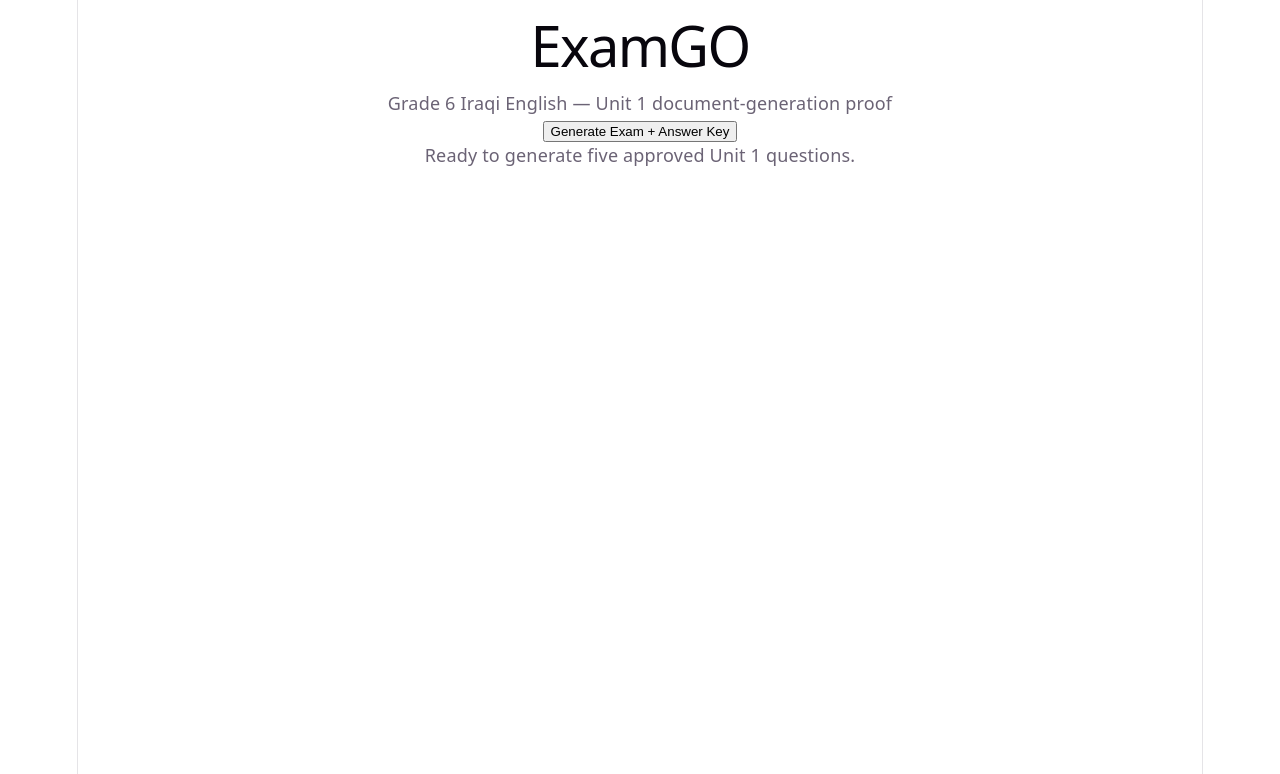
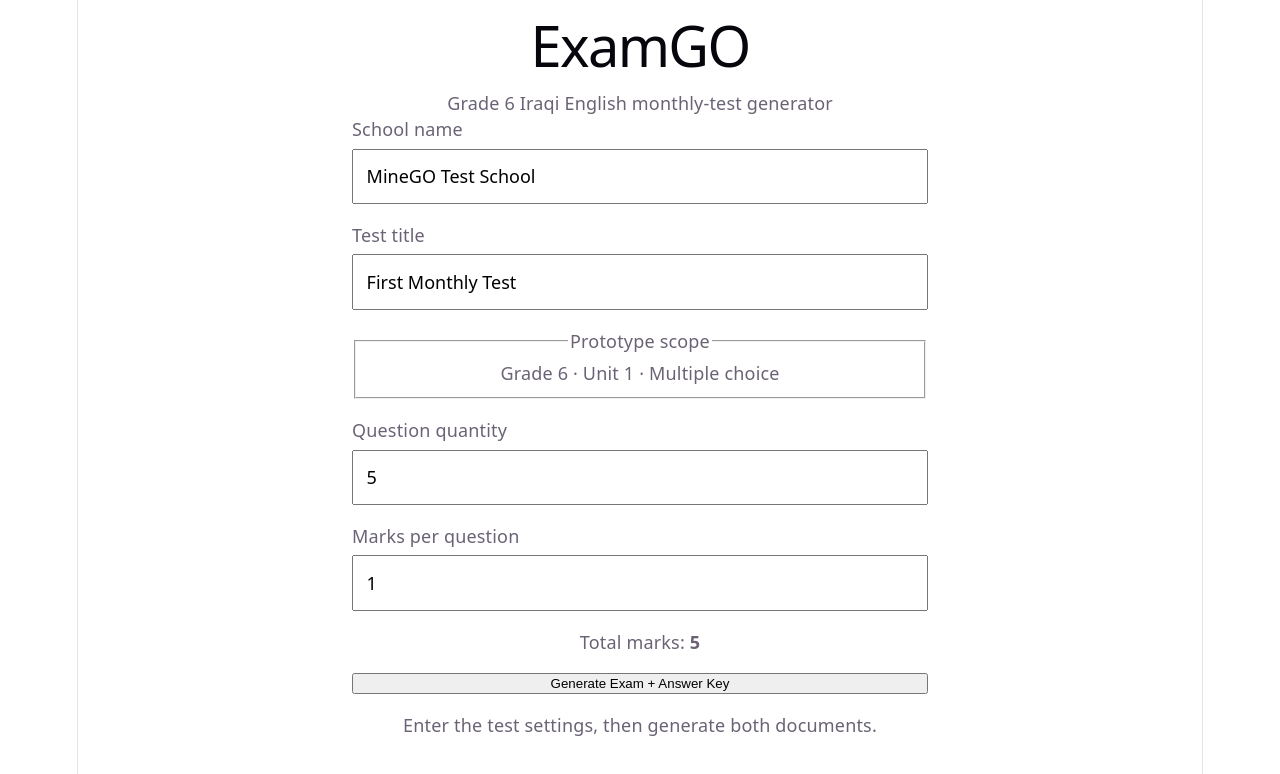
Before and after one commit to MineGO-studios/examgo, a React (Vite) app: page / in a window 1280 px wide. Shown: the top 774 px of the page. Built offline with nearby package versions, Linux system fonts and the light colour scheme.

Commit message:
feat: add validated teacher exam settings form

```diff
--- a/src/App.tsx
+++ b/src/App.tsx
@@ -1,47 +1,231 @@
-import { useState } from 'react'
+import {
+  type FormEvent,
+  useState,
+} from 'react'
 import './App.css'
-import { generateSampleDocuments } from './lib/generateExam'
+import { sampleQuestions } from './data/sampleQuestions'
+import { generateExamDocuments } from './lib/generateExam'
+import {
+  getFirstValidationError,
+  validateExamSettings,
+  type ExamSettingsErrors,
+} from './lib/validateExamSettings'
+import {
+  DEFAULT_EXAM_SETTINGS,
+  EXAM_LIMITS,
+  type ExamSettings,
+} from './types/exam'
 
-type GenerationStatus = 'idle' | 'generating' | 'success' | 'error'
+type GenerationStatus =
+  | 'idle'
+  | 'generating'
+  | 'success'
+  | 'error'
+
+const fieldStyle = {
+  display: 'grid',
+  gap: '0.35rem',
+  textAlign: 'left',
+} as const
+
+const inputStyle = {
+  padding: '0.7rem',
+  font: 'inherit',
+} as const
+
+const errorStyle = {
+  color: '#e5484d',
+  margin: 0,
+} as const
 
 function App() {
-  const [status, setStatus] = useState<GenerationStatus>('idle')
+  const [settings, setSettings] = useState<ExamSettings>({
+    ...DEFAULT_EXAM_SETTINGS,
+  })
+  const [errors, setErrors] =
+    useState<ExamSettingsErrors>({})
+  const [status, setStatus] =
+    useState<GenerationStatus>('idle')
   const [message, setMessage] = useState(
-    'Ready to generate five approved Unit 1 questions.',
+    'Enter the test settings, then generate both documents.',
   )
 
-  const handleGenerate = async (): Promise<void> => {
+  const updateSetting = <K extends keyof ExamSettings>(
+    field: K,
+    value: ExamSettings[K],
+  ): void => {
+    setSettings((current) => ({
+      ...current,
+      [field]: value,
+    }))
+
+    setErrors((current) => ({
+      ...current,
+      [field]: undefined,
+    }))
+  }
+
+  const handleSubmit = async (
+    event: FormEvent<HTMLFormElement>,
+  ): Promise<void> => {
+    event.preventDefault()
+
+    const nextErrors = validateExamSettings(
+      settings,
+      sampleQuestions.length,
+    )
+    const firstError = getFirstValidationError(nextErrors)
+
+    if (firstError) {
+      setErrors(nextErrors)
+      setStatus('error')
+      setMessage(firstError)
+      return
+    }
+
+    setErrors({})
     setStatus('generating')
-    setMessage('Generating the DOCX file...')
+    setMessage('Generating the exam and answer key...')
 
     try {
-      await generateSampleDocuments()
+      await generateExamDocuments(settings)
 
       setStatus('success')
-      setMessage('Exam and answer key generated successfully. Check your Downloads folder.')
+      setMessage(
+        'Exam and answer key generated successfully.',
+      )
     } catch (error) {
       const errorMessage =
-        error instanceof Error ? error.message : 'Unknown generation error.'
+        error instanceof Error
+          ? error.message
+          : 'Unknown generation error.'
 
       setStatus('error')
       setMessage(`Generation failed: ${errorMessage}`)
     }
   }
 
+  const totalMarks =
+    settings.questionCount * settings.marksPerQuestion
   const isGenerating = status === 'generating'
 
   return (
     <main>
       <h1>ExamGO</h1>
-      <p>Grade 6 Iraqi English — Unit 1 document-generation proof</p>
+      <p>Grade 6 Iraqi English monthly-test generator</p>
 
-      <div className="card">
-        <button
-          type="button"
-          onClick={handleGenerate}
-          disabled={isGenerating}
-        >
-          {isGenerating ? 'Generating…' : 'Generate Exam + Answer Key'}
+      <form
+        className="card"
+        onSubmit={handleSubmit}
+        noValidate
+        style={{
+          display: 'grid',
+          gap: '1rem',
+          maxWidth: '32rem',
+          margin: '0 auto',
+        }}
+      >
+        <label style={fieldStyle}>
+          School name
+          <input
+            type="text"
+            value={settings.schoolName}
+            maxLength={EXAM_LIMITS.schoolNameMaxLength}
+            onChange={(event) =>
+              updateSetting('schoolName', event.target.value)
+            }
+            aria-invalid={Boolean(errors.schoolName)}
+            style={inputStyle}
+          />
+          {errors.schoolName && (
+            <span role="alert" style={errorStyle}>
+              {errors.schoolName}
+            </span>
+          )}
+        </label>
+
+        <label style={fieldStyle}>
+          Test title
+          <input
+            type="text"
+            value={settings.examTitle}
+            maxLength={EXAM_LIMITS.examTitleMaxLength}
+            onChange={(event) =>
+              updateSetting('examTitle', event.target.value)
+            }
+            aria-invalid={Boolean(errors.examTitle)}
+            style={inputStyle}
+          />
+          {errors.examTitle && (
+            <span role="alert" style={errorStyle}>
+              {errors.examTitle}
+            </span>
+          )}
+        </label>
+
+        <fieldset>
+          <legend>Prototype scope</legend>
+          <p>Grade 6 · Unit 1 · Multiple choice</p>
+        </fieldset>
+
+        <label style={fieldStyle}>
+          Question quantity
+          <input
+            type="number"
+            min={EXAM_LIMITS.minimumQuestionCount}
+            max={EXAM_LIMITS.maximumQuestionCount}
+            step="1"
+            value={settings.questionCount}
+            onChange={(event) =>
+              updateSetting(
+                'questionCount',
+                event.target.valueAsNumber || 0,
+              )
+            }
+            aria-invalid={Boolean(errors.questionCount)}
+            style={inputStyle}
+          />
+          {errors.questionCount && (
+            <span role="alert" style={errorStyle}>
+              {errors.questionCount}
+            </span>
+          )}
+        </label>
+
+        <label style={fieldStyle}>
+          Marks per question
+          <input
+            type="number"
+            min={EXAM_LIMITS.minimumMarksPerQuestion}
+            max={EXAM_LIMITS.maximumMarksPerQuestion}
+            step="1"
+            value={settings.marksPerQuestion}
+            onChange={(event) =>
+              updateSetting(
+                'marksPerQuestion',
+                event.target.valueAsNumber || 0,
+              )
+            }
+            aria-invalid={Boolean(
+              errors.marksPerQuestion,
+            )}
+            style={inputStyle}
+          />
+          {errors.marksPerQuestion && (
+            <span role="alert" style={errorStyle}>
+              {errors.marksPerQuestion}
+            </span>
+          )}
+        </label>
+
+        <output>
+          Total marks: <strong>{totalMarks}</strong>
+        </output>
+
+        <button type="submit" disabled={isGenerating}>
+          {isGenerating
+            ? 'Generating…'
+            : 'Generate Exam + Answer Key'}
         </button>
 
         <p
@@ -50,7 +234,7 @@ function App() {
         >
           {message}
         </p>
-      </div>
+      </form>
     </main>
   )
 }
--- /dev/null
+++ b/src/lib/validateExamSettings.ts
@@ -0,0 +1,82 @@
+import {
+  EXAM_LIMITS,
+  type ExamSettings,
+} from '../types/exam'
+
+export type ExamSettingsErrors = Partial<
+  Record<keyof ExamSettings, string>
+>
+
+export function validateExamSettings(
+  settings: ExamSettings,
+  availableQuestionCount: number,
+): ExamSettingsErrors {
+  const errors: ExamSettingsErrors = {}
+  const schoolName = settings.schoolName.trim()
+  const examTitle = settings.examTitle.trim()
+
+  if (schoolName.length === 0) {
+    errors.schoolName = 'School name is required.'
+  } else if (
+    schoolName.length > EXAM_LIMITS.schoolNameMaxLength
+  ) {
+    errors.schoolName = `School name cannot exceed ${EXAM_LIMITS.schoolNameMaxLength} characters.`
+  }
+
+  if (examTitle.length === 0) {
+    errors.examTitle = 'Test title is required.'
+  } else if (
+    examTitle.length > EXAM_LIMITS.examTitleMaxLength
+  ) {
+    errors.examTitle = `Test title cannot exceed ${EXAM_LIMITS.examTitleMaxLength} characters.`
+  }
+
+  if (settings.grade !== 6) {
+    errors.grade = 'This prototype currently supports Grade 6 only.'
+  }
+
+  if (settings.unit !== 1) {
+    errors.unit = 'This prototype currently supports Unit 1 only.'
+  }
+
+  if (
+    !Number.isInteger(settings.marksPerQuestion) ||
+    settings.marksPerQuestion <
+      EXAM_LIMITS.minimumMarksPerQuestion ||
+    settings.marksPerQuestion >
+      EXAM_LIMITS.maximumMarksPerQuestion
+  ) {
+    errors.marksPerQuestion =
+      `Marks must be a whole number between ` +
+      `${EXAM_LIMITS.minimumMarksPerQuestion} and ` +
+      `${EXAM_LIMITS.maximumMarksPerQuestion}.`
+  }
+
+  const maximumQuestionCount = Math.min(
+    EXAM_LIMITS.maximumQuestionCount,
+    availableQuestionCount,
+  )
+
+  if (maximumQuestionCount < 1) {
+    errors.questionCount =
+      'No approved questions are available for this test.'
+  } else if (
+    !Number.isInteger(settings.questionCount) ||
+    settings.questionCount <
+      EXAM_LIMITS.minimumQuestionCount ||
+    settings.questionCount > maximumQuestionCount
+  ) {
+    errors.questionCount =
+      `Question quantity must be between ` +
+      `${EXAM_LIMITS.minimumQuestionCount} and ` +
+      `${maximumQuestionCount}.`
+  }
+
+  return errors
+}
+
+export function getFirstValidationError(
+  errors: ExamSettingsErrors,
+): string | null {
+  return Object.values(errors)[0] ?? null
+}
--- /dev/null
+++ b/src/types/exam.ts
@@ -0,0 +1,26 @@
+export type ExamSettings = {
+  schoolName: string
+  examTitle: string
+  grade: number
+  unit: number
+  marksPerQuestion: number
+  questionCount: number
+}
+
+export const EXAM_LIMITS = {
+  schoolNameMaxLength: 80,
+  examTitleMaxLength: 80,
+  minimumMarksPerQuestion: 1,
+  maximumMarksPerQuestion: 20,
+  minimumQuestionCount: 1,
+  maximumQuestionCount: 5,
+} as const
+
+export const DEFAULT_EXAM_SETTINGS: ExamSettings = {
+  schoolName: 'MineGO Test School',
+  examTitle: 'First Monthly Test',
+  grade: 6,
+  unit: 1,
+  marksPerQuestion: 1,
+  questionCount: 5,
+}
```
Also changed, not shown: src/lib/generateExam.ts (+52 -19 lines).
